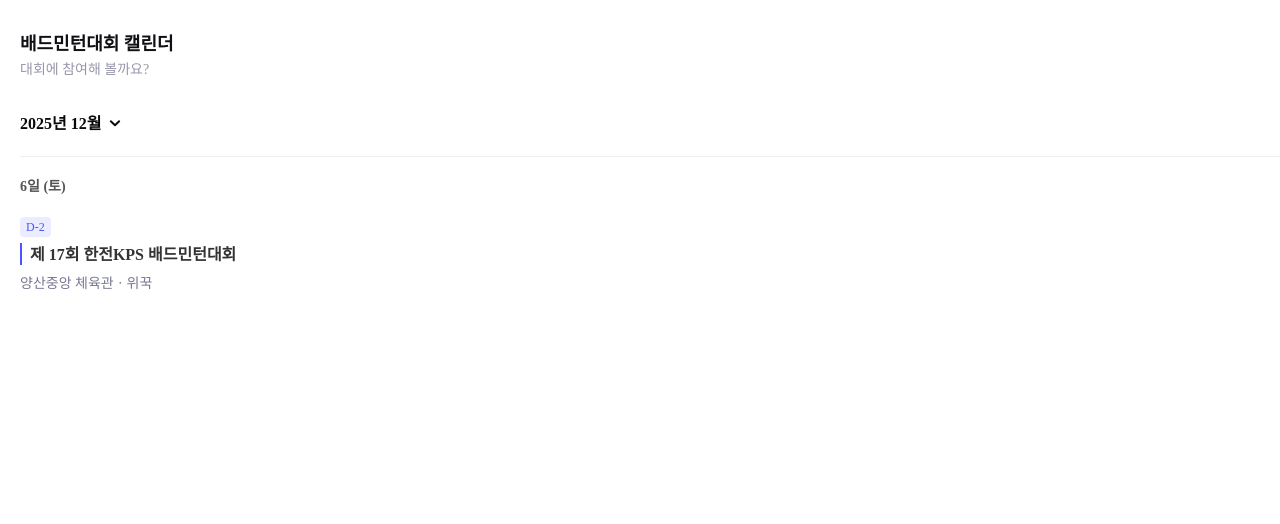
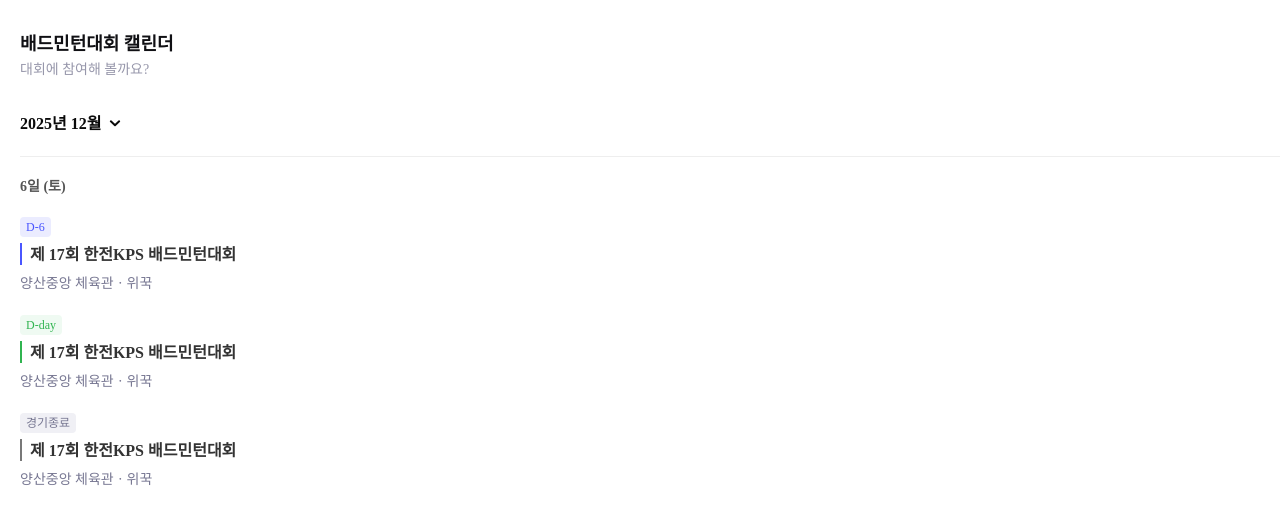
Before and after one commit to TheSuperbase/tournament-info, a Next.js app: page / in a window 1280 px wide. Shown: the top 524 px of the page. Built offline with nearby package versions, Linux system fonts and the light colour scheme.

Commit message:
feat: 에러 케이스 추가

```diff
--- /dev/null
+++ b/app/error.tsx
@@ -0,0 +1,74 @@
+"use client";
+
+import { useEffect } from "react";
+import Image from "next/image";
+import Typography from "@/shared/ui/typography";
+import SolidButton from "@/shared/ui/button/SolidButton";
+
+type Props = {
+  error: Error & { digest?: string };
+  reset: () => void;
+};
+
+function isNetworkError(error: Error): boolean {
+  const networkErrorMessages = [
+    "fetch failed",
+    "network error",
+    "failed to fetch",
+    "networkerror",
+    "load failed",
+    "net::err",
+  ];
+
+  const errorMessage = error.message.toLowerCase();
+  return networkErrorMessages.some((msg) => errorMessage.includes(msg));
+}
+
+export default function Error({ error, reset }: Props) {
+  useEffect(() => {
+    console.error("Error:", error);
+  }, [error]);
+
+  const isNetwork = isNetworkError(error);
+
+  if (isNetwork) {
+    return (
+      <div className="flex flex-col items-center justify-center gap-[24px] pt-[100px]">
+        <Image
+          src="/image/wifierrorsolid.svg"
+          alt="error"
+          width={108}
+          height={108}
+        />
+        <div className="flex flex-col gap-[4px] items-center justify-center">
+          <Typography variant="subHead1" className="text-[#101014]">
+            네트워크 환경이 좋지 않아요.
+          </Typography>
+          <Typography variant="body4" className="text-[#777792]">
+            잠시만 기다려주세요.
+          </Typography>
+        </div>
+      </div>
+    );
+  } else {
+    return (
+      <div className="flex flex-col items-center justify-center gap-[24px] pt-[100px]">
+        <Image
+          src="/image/empty-image.svg"
+          alt="데이터 없음"
+          width={92}
+          height={90}
+        />
+        <div className="flex flex-col gap-[4px] pb-[20px] items-center justify-center">
+          <Typography variant="subHead1" className="text-[#101014]">
+            에러가 발생했어요.
+          </Typography>
+          <Typography variant="body4" className="text-[#777792]">
+            잠시후 다시 시도해주세요.
+          </Typography>
+        </div>
+        <SolidButton onClick={reset}>다시 시도</SolidButton>
+      </div>
+    );
+  }
+}
--- a/feature/home/tournament-list.tsx
+++ b/feature/home/tournament-list.tsx
@@ -1,16 +1,42 @@
 import Typography from "@/shared/ui/typography";
 import TournamentItem from "@/widget/home/tournament-item";
+import Image from "next/image";
 
 function TournamentList() {
+  const hasData = true; // TODO: 실제 데이터 여부로 변경
+
   return (
     <div className="px-[20px] pt-[20px] pb-[80px]">
+      {hasData ? (
+        /* 데이터가 있을 경우 */
         <div className="flex flex-col gap-[20px]">
           <Typography
             variant="subHead1"
             className="text-[#555]"
           >{`6일 (토)`}</Typography>
-        <TournamentItem />
+          <TournamentItem state="upcoming" />
+          <TournamentItem state="progress" />
+          <TournamentItem state="ended" />
         </div>
+      ) : (
+        /* 데이터가 없을 경우 */
+        <div className="flex flex-col items-center justify-center gap-[24px] pt-[100px]">
+          <Image
+            src="/image/empty-image.svg"
+            alt="데이터 없음"
+            width={92}
+            height={90}
+          />
+          <div className="flex flex-col gap-[4px] items-center justify-center">
+            <Typography variant="subHead1" className="text-[#101014]">
+              열리는 대회가 없어요.
+            </Typography>
+            <Typography variant="body4" className="text-[#777792]">
+              곧 새로운 대회들이 생겨날 예정이에요.
+            </Typography>
+          </div>
+        </div>
+      )}
     </div>
   );
 }
--- a/widget/home/tournament-item.tsx
+++ b/widget/home/tournament-item.tsx
@@ -1,15 +1,49 @@
 import Typography from "@/shared/ui/typography";
 
-function TournamentItem() {
+type Props = {
+  state: "ended" | "progress" | "upcoming";
+};
+
+const stateStyles = {
+  ended: {
+    badgeBg: "bg-neutral-250",
+    badgeText: "text-neutral-700",
+    borderColor: "border-[#787878]",
+    label: "경기종료",
+  },
+  progress: {
+    badgeBg: "bg-[#EFFAF2]",
+    badgeText: "text-[#30B450]",
+    borderColor: "border-[#30B450]",
+    label: "D-day",
+  },
+  upcoming: {
+    badgeBg: "bg-blue-100",
+    badgeText: "text-blue-800",
+    borderColor: "border-blue-800",
+    label: "D-",
+  },
+};
+
+function TournamentItem({ state }: Props) {
+  const styles = stateStyles[state];
+
   return (
     <div>
-      <div className="px-[6px] py-[2px] mb-[6px] bg-blue-100 rounded-[4px] w-fit h-[20px] flex items-center justify-center">
+      <div
+        className={`px-[6px] py-[2px] mb-[6px] ${styles.badgeBg} rounded-[4px] w-fit h-[20px] flex items-center justify-center`}
+      >
         <Typography
           variant="caption3"
-          className="text-blue-800 leading-none"
-        >{`D-2`}</Typography>
+          className={`${styles.badgeText} leading-none`}
+        >
+          {styles.label}
+          {state === "upcoming" ? `6` : ""}
+        </Typography>
       </div>
-      <div className="mb-[6px] pl-[8px] border-l-[2px] border-blue-800 h-[22px]">
+      <div
+        className={`mb-[6px] pl-[8px] border-l-[2px] ${styles.borderColor} h-[22px]`}
+      >
         <Typography
           variant="body1"
           className="text-[#333] font-bold"
```
Also changed, not shown: public/image/empty-image.svg (added), public/image/wifierrorsolid.svg (added). Lines whose indentation alone changed are shown as unchanged.
